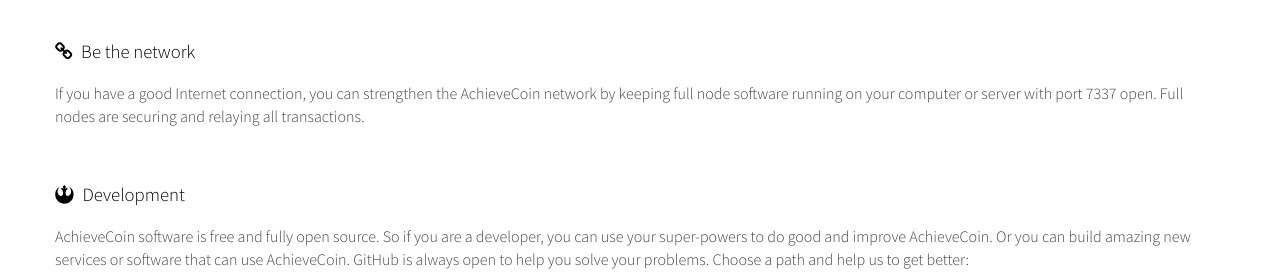
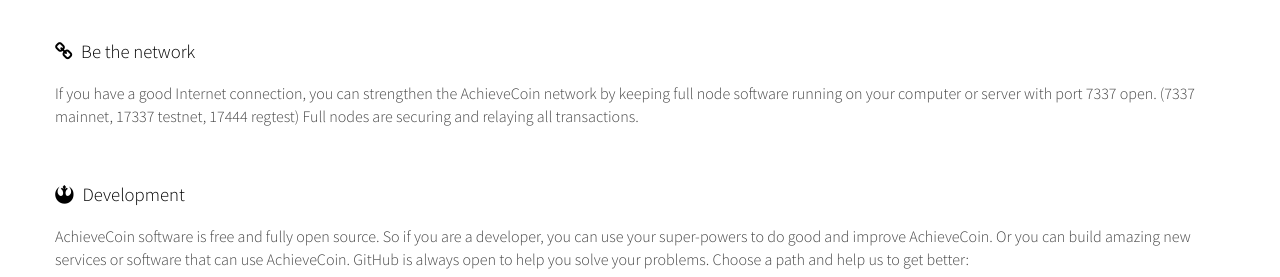
Before and after one commit to blackdataca/My-Radio-App, a Jekyll site: the page built from participate.md, in a window 1280 px wide. Shown: the part 798-1075 px from the top of the page. Built offline with Jekyll 4.4.1, drawn with Linux system fonts in a browser that asks for light colours; nearby versions of some CDN libraries.

Commit message:
Added ports for testnet and regtest

```diff
--- a/participate.md
+++ b/participate.md
@@ -42,7 +42,7 @@
 
 <h3><i class="fa fa-link"></i> Be the network</h3>
 <p>
-If you have a good Internet connection, you can strengthen the AchieveCoin network by keeping full node software running on your computer or server with port 7337 open. Full nodes are securing and relaying all transactions.
+If you have a good Internet connection, you can strengthen the AchieveCoin network by keeping full node software running on your computer or server with port 7337 open. (7337 mainnet, 17337 testnet, 17444 regtest) Full nodes are securing and relaying all transactions.
 </p>
 <br>
 
```
